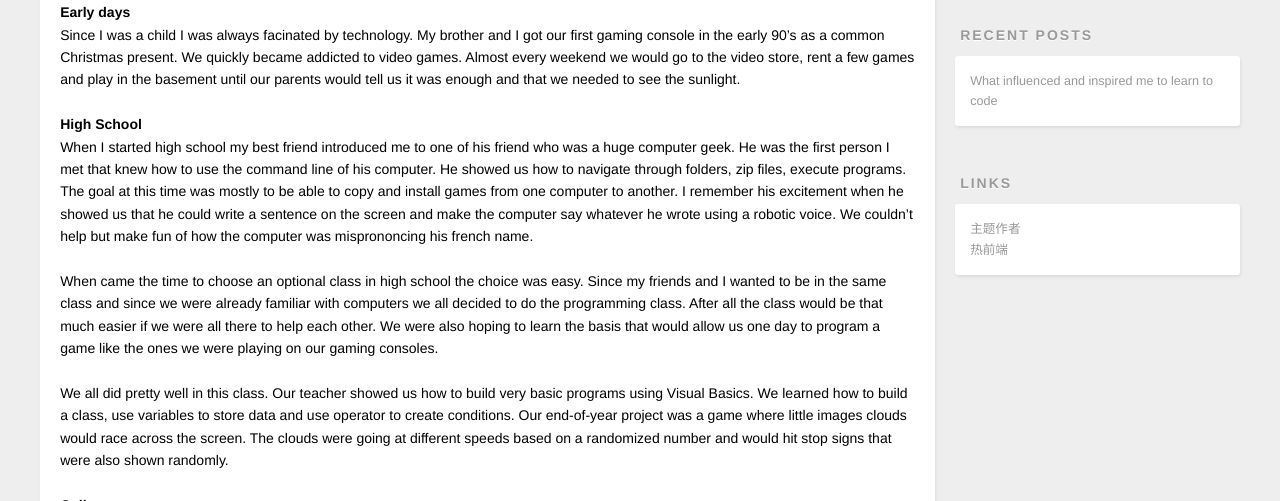
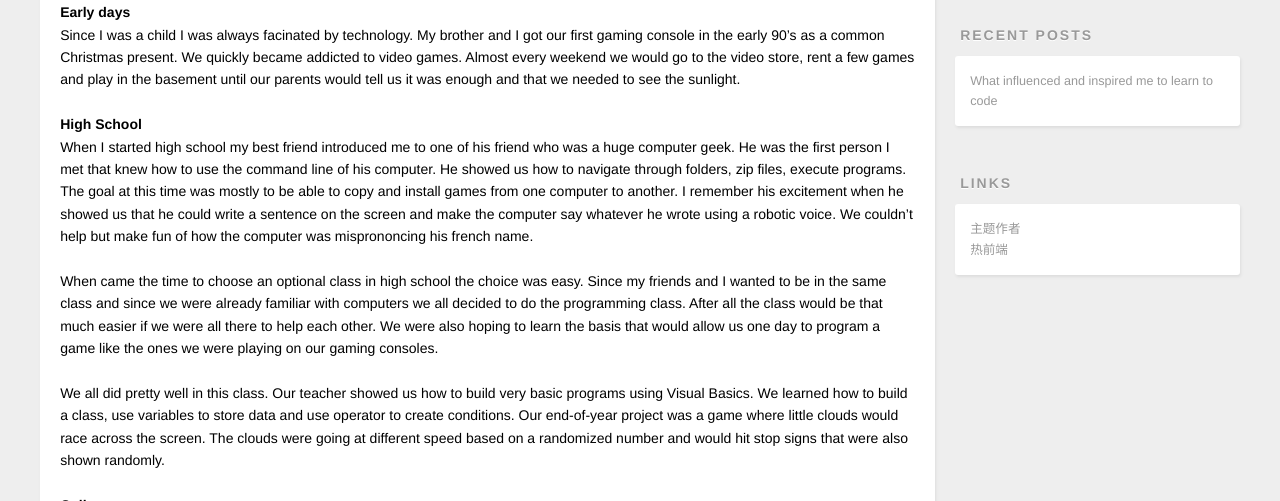
Before and after one commit to hugomarcotte/hugomarcotte.github.io, a plain HTML site: page 2014/10/28/What-influenced-and-inspired-me-to-learn-to-code/index.html in a window 1280 px wide. Shown: the part 451-952 px from the top of the page. Drawn offline with nearby package versions, Linux system fonts and the light colour scheme.

Commit message:
Site updated: 2014-10-28 17:37:20

```diff
--- a/2014/10/28/What-influenced-and-inspired-me-to-learn-to-code/index.html
+++ b/2014/10/28/What-influenced-and-inspired-me-to-learn-to-code/index.html
@@ -92,7 +92,7 @@
         <p><strong>Early days</strong><br>Since I was a child I was always facinated by technology. My brother and I got our first gaming console in the early 90’s as a common Christmas present. We quickly became addicted to video games. Almost every weekend we would go to the video store, rent a few games and play in the basement until our parents would tell us it was enough and that we needed to see the sunlight.</p>
 <p><strong>High School</strong><br>When I started high school my best friend introduced me to one of his friend who was a huge computer geek. He was the first person I met that knew how to use the command line of his computer. He showed us how to navigate through folders, zip files, execute programs. The goal at this time was mostly to be able to copy and install games from one computer to another. I remember his excitement when he showed us that he could write a sentence on the screen and make the computer say whatever he wrote using a robotic voice. We couldn’t help but make fun of how the computer was misprononcing his french name.</p>
 <p>When came the time to choose an optional class in high school the choice was easy. Since my friends and I wanted to be in the same class and since we were already familiar with computers we all decided to do the programming class. After all the class would be that much easier if we were all there to help each other. We were also hoping to learn the basis that would allow us one day to program a game like the ones we were playing on our gaming consoles.</p>
-<p>We all did pretty well in this class. Our teacher showed us how to build very basic programs using Visual Basics. We learned how to build a class, use variables to store data and use operator to create conditions. Our end-of-year project was a game where little images clouds would race across the screen. The clouds were going at different speeds based on a randomized number and would hit stop signs that were also shown randomly.</p>
+<p>We all did pretty well in this class. Our teacher showed us how to build very basic programs using Visual Basics. We learned how to build a class, use variables to store data and use operator to create conditions. Our end-of-year project was a game where little clouds would race across the screen. The clouds were going at different speed based on a randomized number and would hit stop signs that were also shown randomly.</p>
 <p><strong>College</strong><br>After high school I had no idea what I wanted to do for a living but I knew I loved math and that I was good at solving problems. I also knew I loved learning about new technologies and understand how the latest gadgets worked. So working in technology just sounded like a great idea. So I applied to a Computer Science undergrad and got in.</p>
 <p>Those 4 years in college were an awesome experience. Even though we often had to work long hours during the night trying to complete our projects, the satisfaction we were getting from seeing the result on the screen and having built something useful was a great reward. Unlike other more conventional programs we also had a lot of opportunity to work in teams. I don’t think I would have completed the program without the help of my fellow classmate and now very good friend Frank. I think it’s one of the great thing about working as a developer. You develop very good relationship with your teammates and they push you to learn and always get better at your job.</p>
 <p><strong>My first job</strong><br>After school I worked for 6 years as a web developer building ASP.NET applications for salesforce training in the pharmaceutical and financial service industries. Since it was a small company everyone had the chance to touch everything. We were building the HTML, writing the CSS and javascript, creating the database schema, writing the SQL store procedures and building the backend. The most senior engineers were also in charge of deploying the applications to production and manage existing installations.</p>
```
Also changed, not shown: archives/2014/10/index.html (+1 -1 lines), archives/2014/index.html (+1 -1 lines), archives/index.html (+1 -1 lines), index.html (+1 -1 lines).
